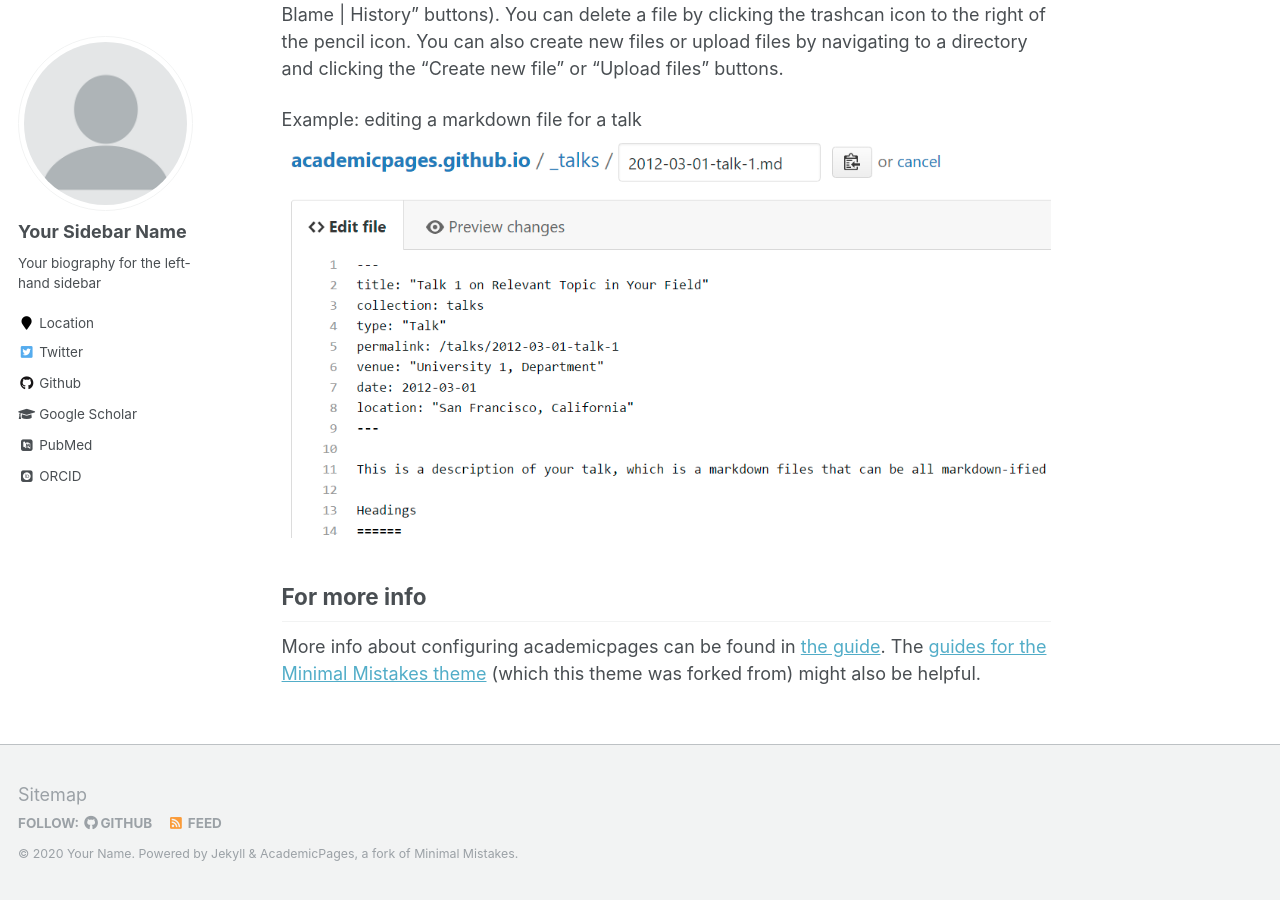
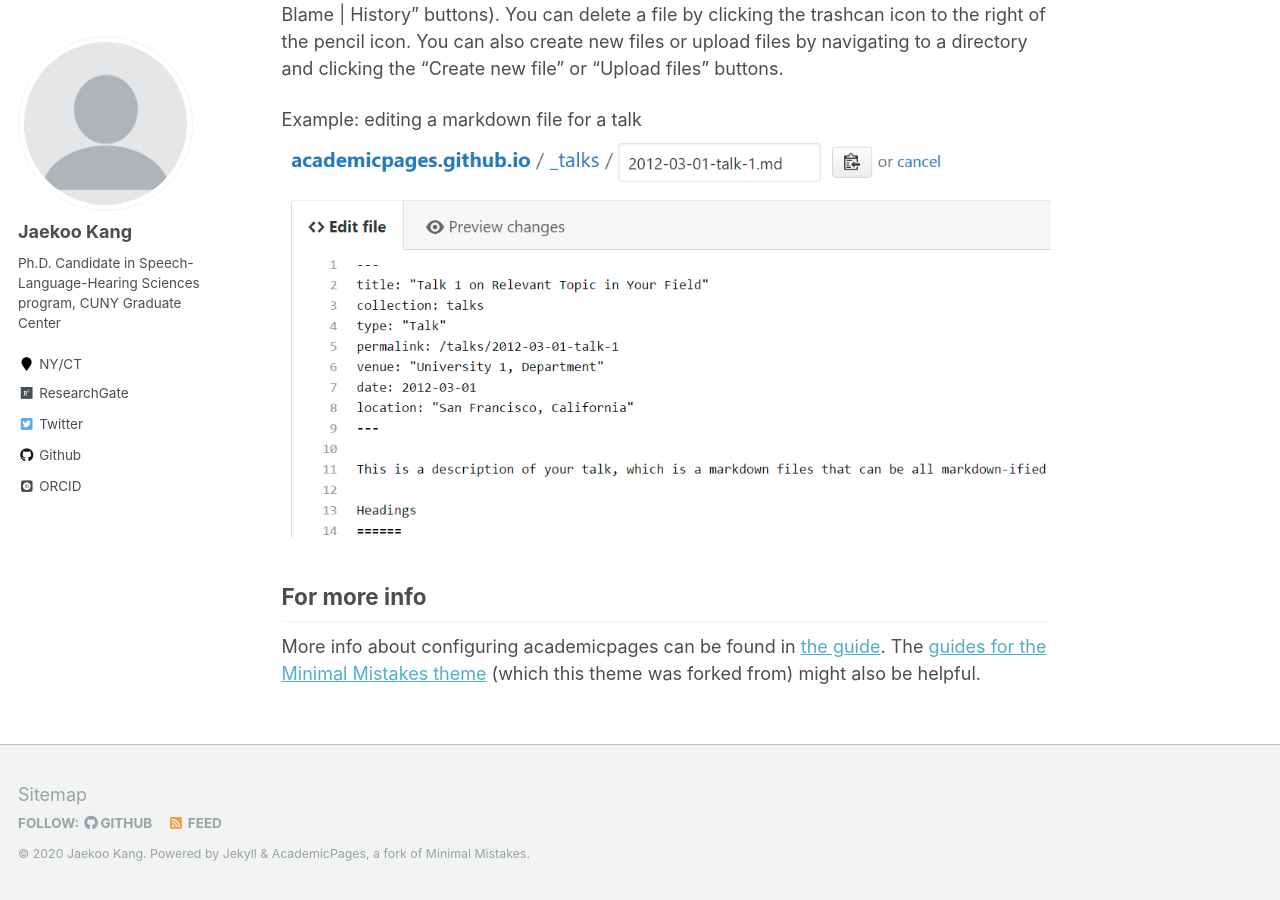
Before and after one commit to jaekookang/jaekookang.github.io, a Jekyll site: the page built from _pages/about.md, in a window 1280 px wide and 900 px high, scrolled down 2463 px. Built offline with Jekyll 4.4.1, drawn with Linux system fonts in a browser that asks for light colours; some web fonts are replaced; some of the changed text lies outside the part shown.

Commit message:
Update _config.yml

```diff
--- a/_config.yml
+++ b/_config.yml
@@ -7,13 +7,13 @@
 
 # Site Settings
 locale                   : "en-US"
-title                    : "Your Name / Site Title"
+title                    : "Jaekoo Kang"
 title_separator          : "-"
-name                     : &name "Your Name"
-description              : &description "personal description"
-url                      : https://academicpages.github.io # the base hostname & protocol for your site e.g. "https://mmistakes.github.io"
+name                     : &name "Jaekoo Kang"
+description              : &description "Ph.D. Candidate at CUNY Graduate Center"
+url                      : https://jaekookang.github.io # the base hostname & protocol for your site e.g. "https://mmistakes.github.io"
 baseurl                  : "" # the subpath of your site, e.g. "/blog"
-repository               : "academicpages/academicpages.github.io"
+repository               : "jaekookang/academicpages.github.io"
 teaser                   :  # filename of teaser fallback teaser image placed in /images/, .e.g. "500x300.png"
 breadcrumbs              : false # true, false (default)
 words_per_minute         : 160
@@ -80,15 +80,15 @@ analytics:
 
 # Site Author
 author:
-  name             : "Your Sidebar Name"
+  name             : "Jaekoo Kang"
   avatar           : "profile.png"
-  bio              : "Your biography for the left-hand sidebar"
-  location         : "Location"
+  bio              : "Ph.D. Candidate in Speech-Language-Hearing Sciences program, CUNY Graduate Center"
+  location         : "NY/CT"
   employer         :
-  pubmed           : "https://www.ncbi.nlm.nih.gov/pubmed/?term=john+snow"
-  googlescholar    : "http://yourfullgooglescholarurl.com"
+  pubmed           :
+  googlescholar    :
   email            :
-  researchgate     :  # example: "https://www.researchgate.net/profile/yourprofile"
+  researchgate     :  "https://www.researchgate.net/profile/Jaekoo_Kang"
   uri              :
   bitbucket        :
   codepen          :
@@ -96,7 +96,7 @@ author:
   flickr           :
   facebook         :
   foursquare       :
-  github           : "academicpages"
+  github           : "jaekookang"
   google_plus      :
   keybase          :
   instagram        :
@@ -106,10 +106,10 @@ author:
   orcid            : "http://orcid.org/yourorcidurl"
   pinterest        :
   soundcloud       :
-  stackoverflow    : # http://stackoverflow.com/users/123456/username
+  stackoverflow    :
   steam            :
   tumblr           :
-  twitter          : "replacethistwitterhandle"
+  twitter          : "JKOO85823449"
   vine             :
   weibo            :
   xing             :
```
